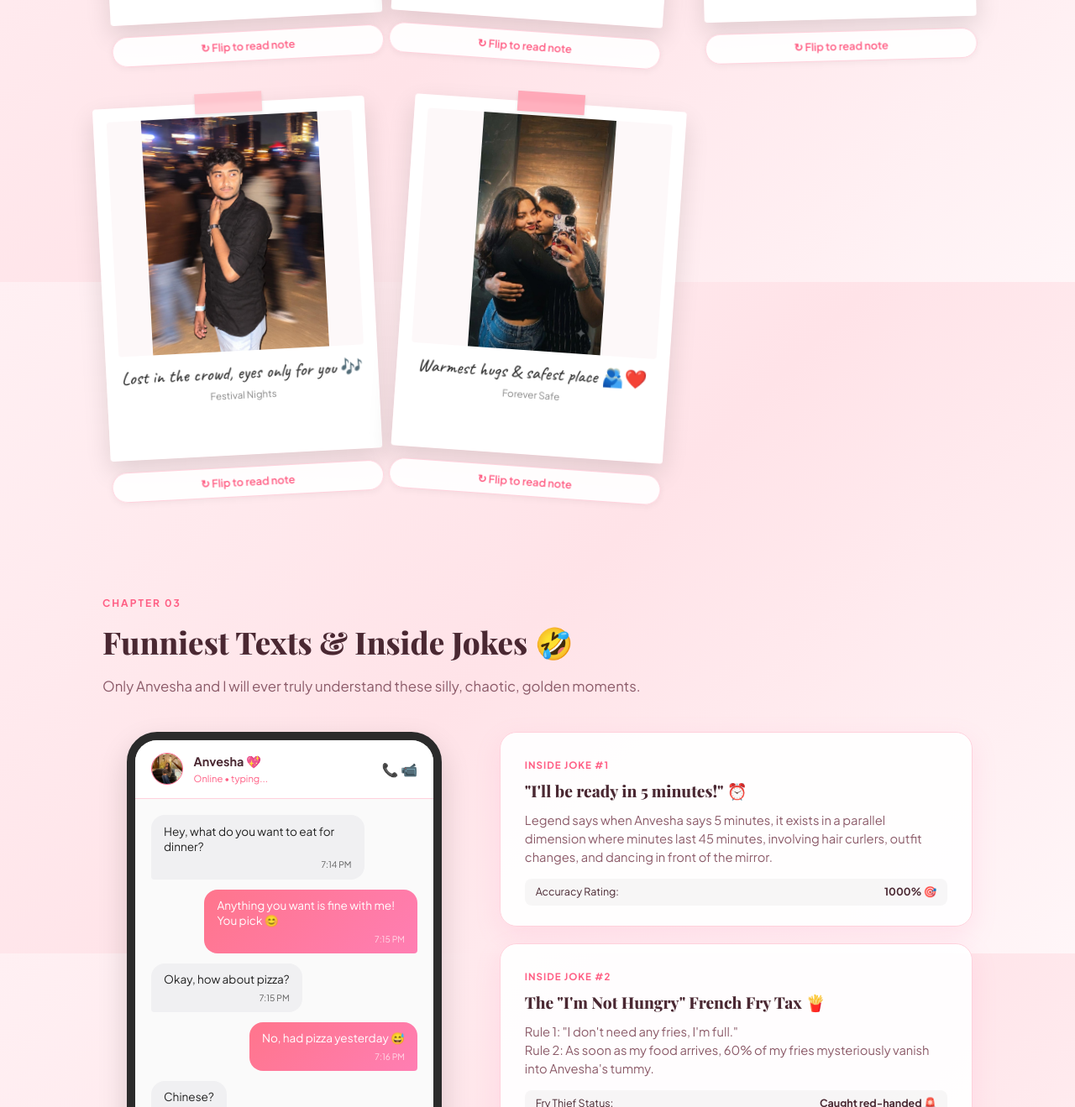
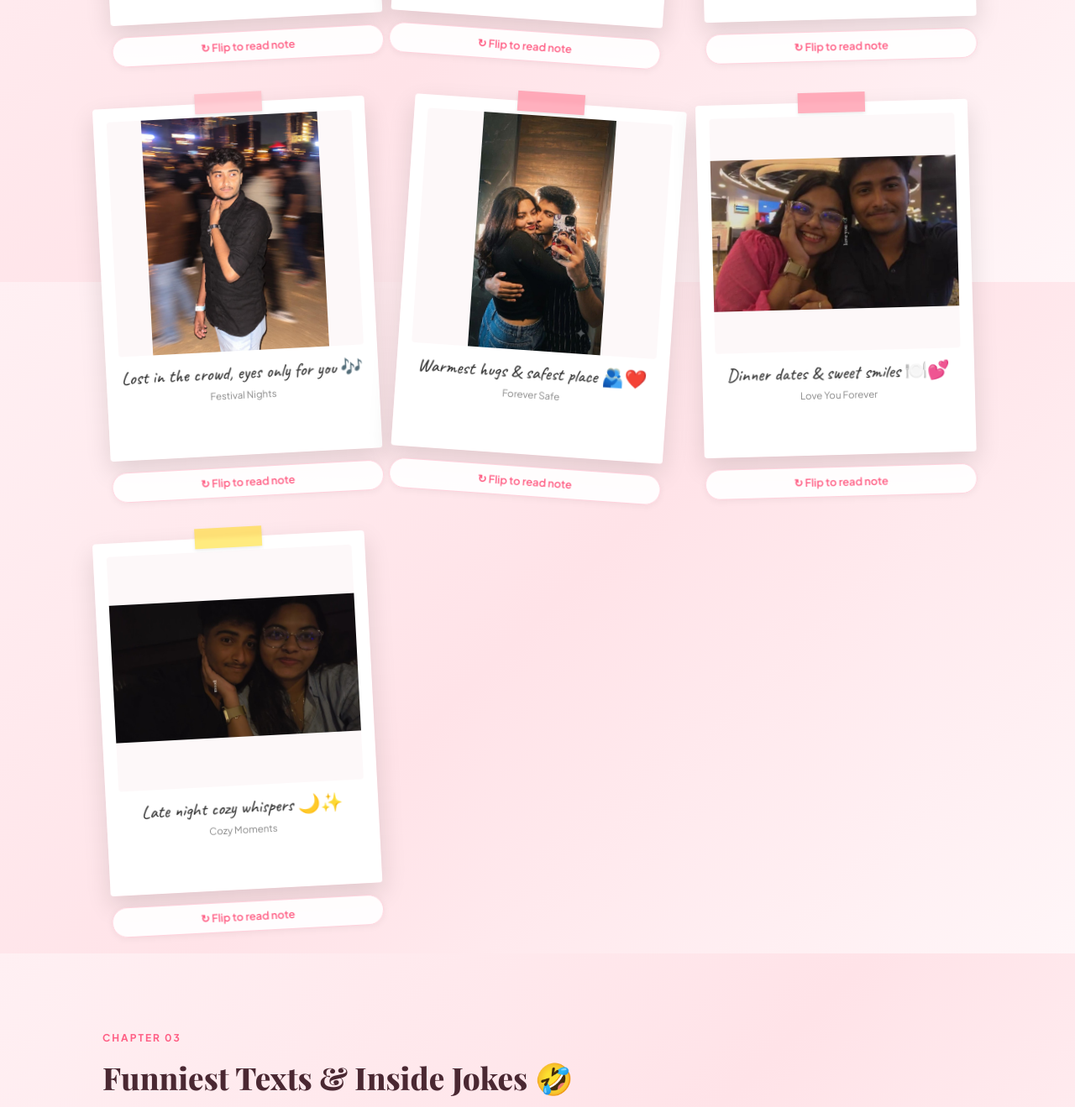
Before and after one commit to arindam199/our-memory-lane, a website: page index.html in a window 1280 px wide. Shown: the part 2864-4183 px from the top of the page at 84% size. Drawn offline with nearby package versions, Linux system fonts and the light colour scheme; a web font is replaced by a local one.

Commit message:
Add new couple photos to scrapbook gallery and memory pool

```diff
--- a/index.html
+++ b/index.html
@@ -368,6 +368,60 @@
                 My favorite spot in the whole world will always be wrapped right around you. Whenever life gets overwhelming, holding you is the only remedy I ever need.
               </p>
               <div class="doodle-heart">♾️ Forever & Always</div>
+            </div>
+          </div>
+        </div>
+        <div class="polaroid-flip-btn" onclick="event.stopPropagation(); flipPolaroidCard(this.closest('.polaroid-wrapper'), event)" title="Flip polaroid">↻ Flip to read note</div>
+      </div>
+
+      <!-- Polaroid 6: Dinner Date & Sweet Smiles -->
+      <div class="polaroid-wrapper tilt-slight" data-id="6" onclick="flipPolaroidCard(this, event)">
+        <div class="polaroid-tape tape-pink"></div>
+        <div class="polaroid-card">
+          <div class="polaroid-front">
+            <div class="polaroid-img-container" onclick="event.stopPropagation(); openPhotoLightbox(this)" title="Click to view full photo">
+              <img src="assets/images/couple_love_you.jpg" alt="Dinner date smiles with Anvesha" class="polaroid-img">
+              <span class="zoom-icon">🔍</span>
+            </div>
+            <div class="polaroid-caption" contenteditable="true" onclick="event.stopPropagation()">
+              Dinner dates & sweet smiles 🍽️💕
+            </div>
+            <div class="polaroid-date">Love You Forever</div>
+          </div>
+          <div class="polaroid-back" onclick="event.stopPropagation(); flipPolaroidCard(this.closest('.polaroid-wrapper'), event)">
+            <div class="handwritten-note">
+              <h4>Behind this photo 💕</h4>
+              <p contenteditable="true" onclick="event.stopPropagation()">
+                Seeing your radiant smile across the table makes every moment feel magical. In your cute pink top, resting your cheek in your hand—you have my whole heart, Anvesha. I love you endlessly!
+              </p>
+              <div class="doodle-heart">💖 love you &lt;3</div>
+            </div>
+          </div>
+        </div>
+        <div class="polaroid-flip-btn" onclick="event.stopPropagation(); flipPolaroidCard(this.closest('.polaroid-wrapper'), event)" title="Flip polaroid">↻ Flip to read note</div>
+      </div>
+
+      <!-- Polaroid 7: Late Night Cozy Mood -->
+      <div class="polaroid-wrapper tilt-left" data-id="7" onclick="flipPolaroidCard(this, event)">
+        <div class="polaroid-tape tape-glitter"></div>
+        <div class="polaroid-card">
+          <div class="polaroid-front">
+            <div class="polaroid-img-container" onclick="event.stopPropagation(); openPhotoLightbox(this)" title="Click to view full photo">
+              <img src="assets/images/couple_cozy_mood.jpg" alt="Cozy late night selfie" class="polaroid-img">
+              <span class="zoom-icon">🔍</span>
+            </div>
+            <div class="polaroid-caption" contenteditable="true" onclick="event.stopPropagation()">
+              Late night cozy whispers 🌙✨
+            </div>
+            <div class="polaroid-date">Cozy Moments</div>
+          </div>
+          <div class="polaroid-back" onclick="event.stopPropagation(); flipPolaroidCard(this.closest('.polaroid-wrapper'), event)">
+            <div class="handwritten-note">
+              <h4>Behind this photo 💕</h4>
+              <p contenteditable="true" onclick="event.stopPropagation()">
+                Just the two of us in our own quiet little world. Your hand on my cheek, feeling peaceful and completely safe. You are my greatest comfort and sweetest dream come true.
+              </p>
+              <div class="doodle-heart">🧸 sweet dreams</div>
             </div>
           </div>
         </div>
--- a/script.js
+++ b/script.js
@@ -559,6 +559,24 @@ const memoriesPool = [
     desc: "Surrounded by music, flashing stage lights, and cheering crowds, but all I could think about was wishing you were right next to me dancing under the lights.",
     arindamNote: "Every love song that played had your name written all over it.",
     insideJoke: "I sent you a voice note screaming the chorus completely off-key."
+  },
+  {
+    photo: "assets/images/couple_love_you.jpg",
+    date: "Dinner Date & Bright Smiles",
+    location: "📍 Our Favorite Table",
+    title: "Cutest Smile Across the Table",
+    desc: "Sitting across from you in your pretty pink top, watching your eyes sparkle as you rested your cheek in your hand and smiled that smile that melts my heart every single time.",
+    arindamNote: "I could spend an eternity just looking at you smiling like that.",
+    insideJoke: "'Love you <3' written on our hearts forever."
+  },
+  {
+    photo: "assets/images/couple_cozy_mood.jpg",
+    date: "Late Night Cozy Whispers",
+    location: "📍 Right Next to You",
+    title: "Our Peaceful Sanctuary",
+    desc: "Quiet hours, soft lighting, and your gentle hand on my cheek. No words needed—just feeling safe, peaceful, and endlessly grateful that I get to call you mine.",
+    arindamNote: "Holding you close in the quiet is my absolute favorite feeling in the world.",
+    insideJoke: "The ultimate mood: simply being together."
   }
 ];
 
```
Also changed, not shown: assets/images/couple_cozy_mood.jpg (added), assets/images/couple_love_you.jpg (added).
